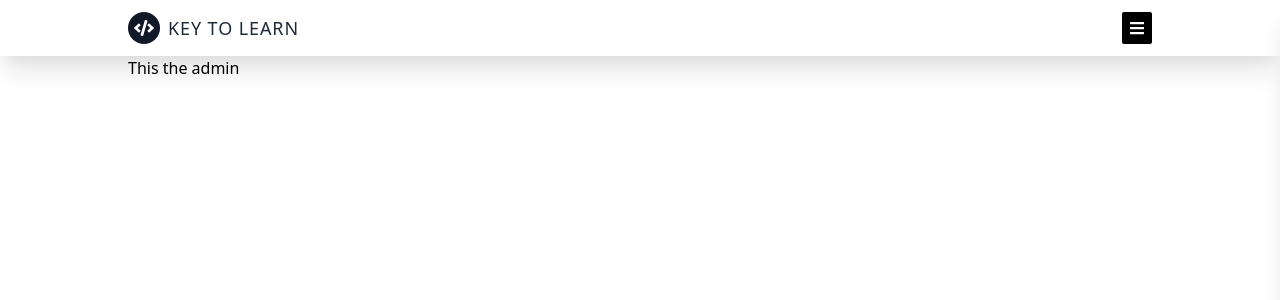
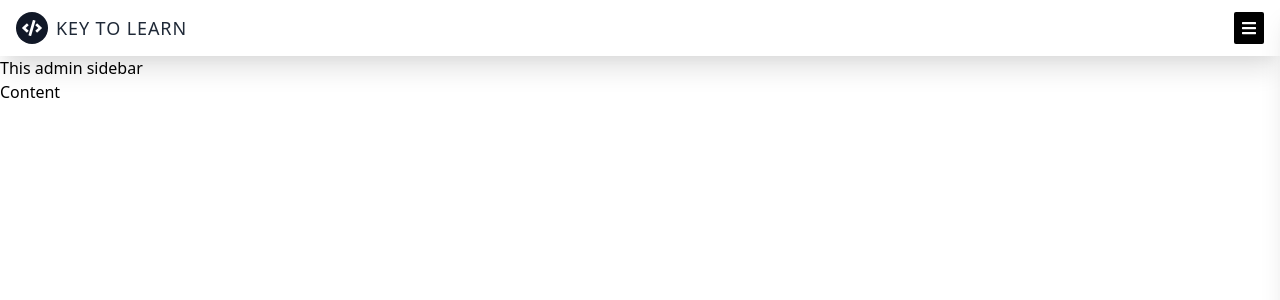
Before and after one commit to neuodev/key-to-learn, a Next.js app in the folder client/: page /admin in a window 1280 px wide. Shown: the top 300 px of the page. Built offline with nearby package versions, Linux system fonts and the light colour scheme.

Commit message:
Change layout for admins

```diff
--- a/client/actions/constants.js
+++ b/client/actions/constants.js
@@ -2,3 +2,5 @@
 export const FEATURED_POSTS_REQUEST = "FEATURED_POSTS_REQUEST";
 export const FEATURED_POSTS_SUCCESS = "FEATURED_POSTS_SUCCESS";
 export const FEATURED_POSTS_ERROR = "FEATURED_POSTS_ERROR";
+
+export const TOGGLE_ADMIN_MODE = "TOGGLE_ADMIN_MODE";
--- /dev/null
+++ b/client/components/Admin/Sidebar.js
@@ -0,0 +1,7 @@
+import React from "react";
+
+const Sidebar = () => {
+  return <div>This admin sidebar</div>;
+};
+
+export default Sidebar;
--- a/client/components/Layouts/Navbar.js
+++ b/client/components/Layouts/Navbar.js
@@ -3,15 +3,21 @@ import { FontAwesomeIcon } from "@fortawesome/react-fontawesome";
 import { faBars, faCode } from "@fortawesome/free-solid-svg-icons";
 import SideBar from "./SideBar";
 import Link from "next/link";
+import { useSelector } from "react-redux";
 
 const Navbar = () => {
+  const layout = useSelector((state) => state.layout);
   const [showSideBar, setShowSideBar] = useState(false);
   const hideSidebar = () => {
     setShowSideBar(false);
   };
   return (
     <div className=" px-4 py-3 shadow-xl ">
-      <div className="flex items-center justify-between max-w-screen-lg mx-auto">
+      <div
+        className={`flex items-center justify-between ${
+          !layout.isAdmin && "max-w-screen-lg"
+        } mx-auto`}
+      >
         <div>
           <Link href="/">
             <div className="flex items-center justify-start">
--- a/client/components/Layouts/SideBar.js
+++ b/client/components/Layouts/SideBar.js
@@ -22,7 +22,10 @@ const MENU_ITEMS = [
     title: "Search",
     path: "/search",
   },
-  ,
+  {
+    title: "Admin",
+    path: "/admin",
+  },
   {
     title: join,
     path: "/join",
@@ -67,6 +70,7 @@ const SideBar = ({ showSideBar, hideSidebar }) => {
           <ul>
             {MENU_ITEMS.map((tab) => (
               <li
+                onClick={hideSidebar}
                 key={tab.title}
                 className="mb-1 font-medium text-lg text-center "
               >
--- a/client/components/Layouts/index.js
+++ b/client/components/Layouts/index.js
@@ -1,16 +1,36 @@
-import React, { Component } from "react";
+import React, { useEffect } from "react";
 import Navbar from "./Navbar";
+import { useSelector, useDispatch } from "react-redux";
+import { useRouter } from "next/dist/client/router";
+import { TOGGLE_ADMIN_MODE } from "../../actions/constants";
 
-class Layout extends Component {
-  render() {
-    const { children } = this.props;
-    return (
-      <div className="overflow-hidden relative w-full min-h-screen">
-        <Navbar />
-        <div className="max-w-screen-lg mx-auto">{children}</div>
+const Layout = ({ children }) => {
+  const router = useRouter();
+  const dispatch = useDispatch();
+  const layout = useSelector((state) => state.layout);
+  useEffect(() => {
+    // Update to check the if the login user is admin or not
+    console.log(/admin/g.test(router.asPath));
+    if (/admin/g.test(router.asPath)) {
+      dispatch({
+        type: TOGGLE_ADMIN_MODE,
+        payload: true,
+      });
+    } else {
+      dispatch({
+        type: TOGGLE_ADMIN_MODE,
+        payload: false,
+      });
+    }
+  }, [router]);
+  return (
+    <div className="overflow-hidden relative w-full min-h-screen">
+      <Navbar />
+      <div className={`${!layout.isAdmin && "max-w-screen-lg"} mx-auto`}>
+        {children}
       </div>
-    );
-  }
-}
+    </div>
+  );
+};
 
 export default Layout;
--- a/client/pages/admin/index.js
+++ b/client/pages/admin/index.js
@@ -1,7 +1,13 @@
 import React from "react";
+import Sidebar from "../../components/Admin/Sidebar";
 
 const Admin = () => {
-  return <div>This the admin</div>;
+  return (
+    <div>
+      <Sidebar />
+      <div>Content</div>
+    </div>
+  );
 };
 
 export default Admin;
--- a/client/reducers/index.js
+++ b/client/reducers/index.js
@@ -1,3 +1,7 @@
 import { combineReducers } from "redux";
 import { featuredPostsReducer } from "./postsReducer";
-export default combineReducers({ featuredPosts: featuredPostsReducer });
+import { layoutReducer } from "./usersReducer";
+export default combineReducers({
+  featuredPosts: featuredPostsReducer,
+  layout: layoutReducer,
+});
--- a/client/reducers/usersReducer.js
+++ b/client/reducers/usersReducer.js
@@ -0,0 +1,13 @@
+import { TOGGLE_ADMIN_MODE } from "../actions/constants";
+
+export const layoutReducer = (state = {}, { type, payload }) => {
+  switch (type) {
+    case TOGGLE_ADMIN_MODE:
+      return {
+        ...state,
+        isAdmin: payload,
+      };
+    default:
+      return state;
+  }
+};
```
